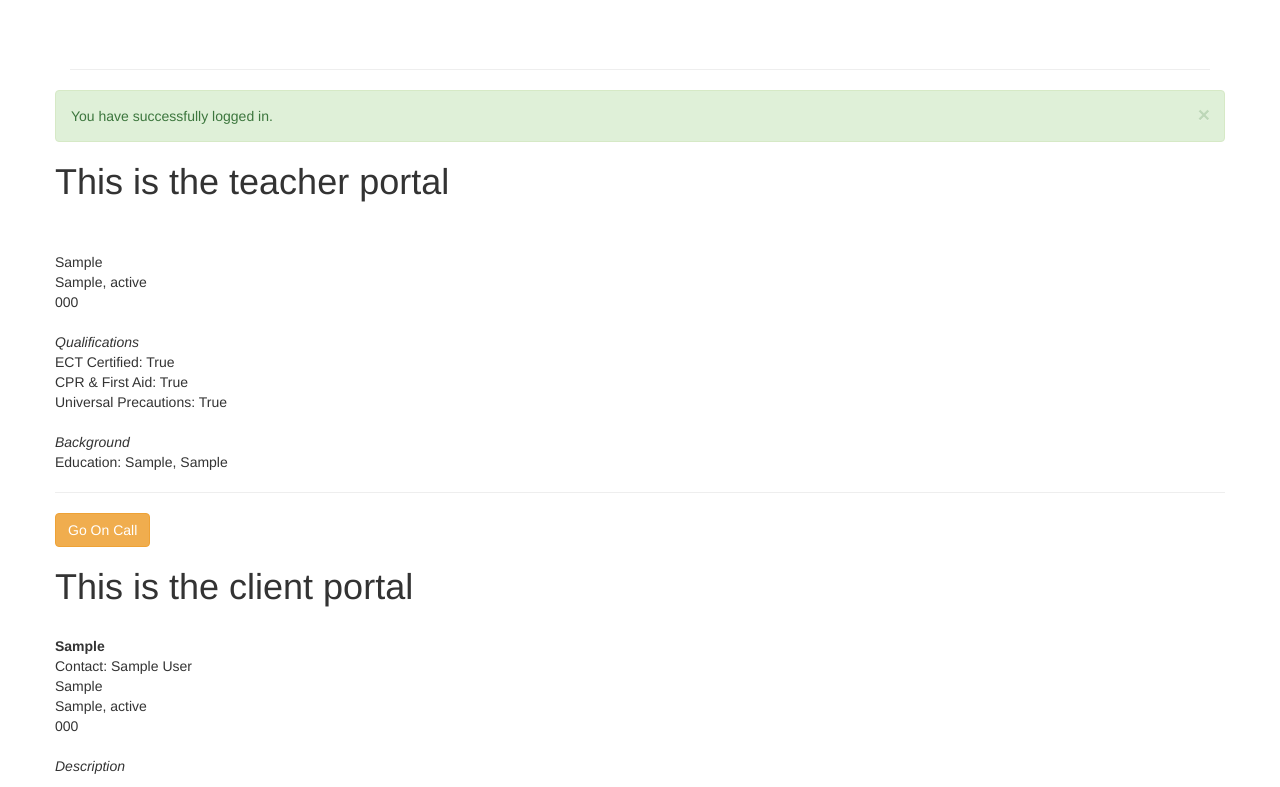
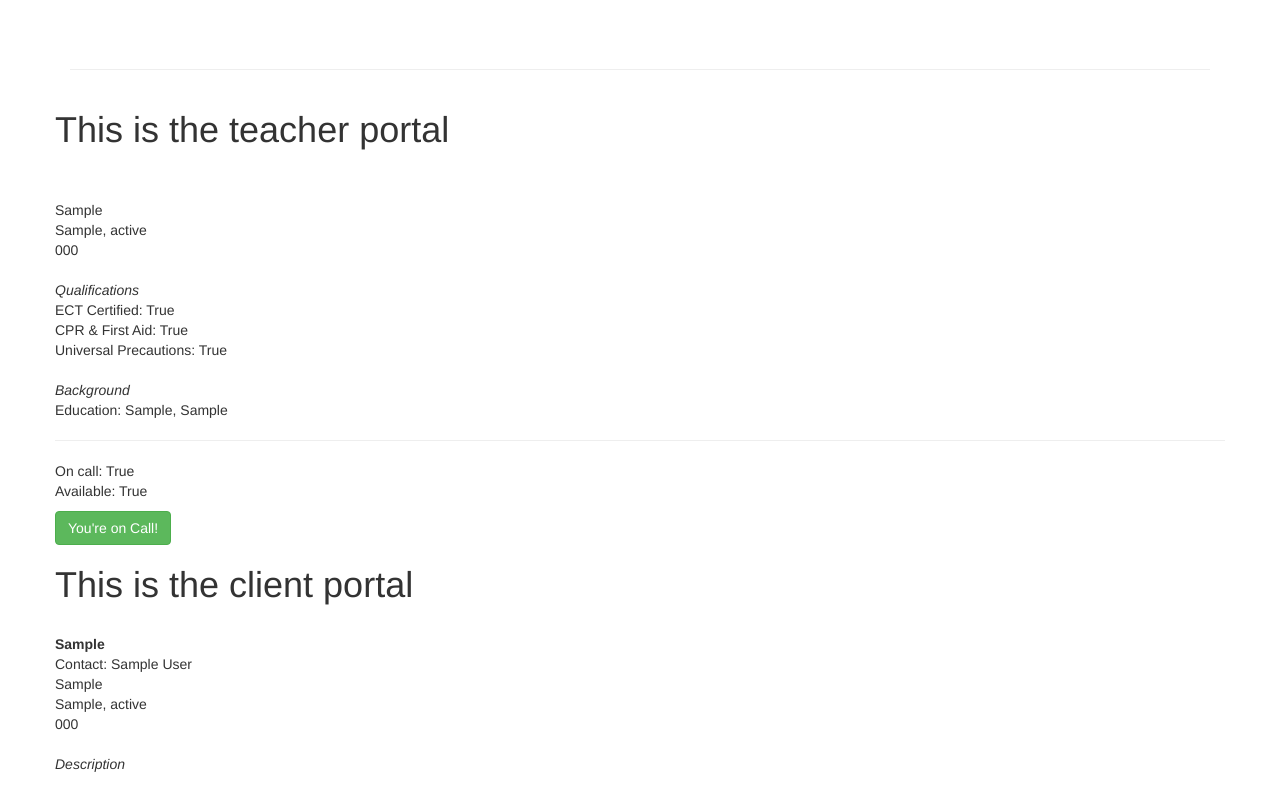
Before and after one commit to cheenbabes/ExtraHands, a Django app: page /myaccount/ in a window 1280 px wide. Shown: the part 52-839 px from the top of the page. Run offline with Django 3.2, Linux system fonts and the light colour scheme; a user stored in the database is signed in; tables that the repository leaves empty hold one stand-in row (values such as "Sample post"); some libraries are stand-ins or nearby versions.

Commit message:
on-call functionality working

```diff
--- a/assets/js/ajax.js
+++ b/assets/js/ajax.js
@@ -1,6 +1,12 @@
-$(document).ready(function(){
-
-    $('#on-call').click(function(event){
-        alert("This jquery is working");
-    });
-});
+//$(document).ready(function(){
+//
+//    $('#on-call').click(function(event){
+//        $.ajax({
+//            type:'POST',
+//            url: '/action/on-call/'
+//        }).success(function(data, status){
+//            $('#on-call').removeClass('btn-warning').addClass('btn-success');
+//            $('#on-call').prop('value', 'You\'re on call!');
+//        })
+//    });
+//});
--- a/extra_hands_app/urls.py
+++ b/extra_hands_app/urls.py
@@ -12,6 +12,7 @@ url(r'register/teacher/$', views.register_teacher, name='register_teacher'),
 url(r'register/client/$', views.register_client, name='register_client'),
 url(r'login/$', views.user_login, name='login'),
 url(r'logout/$', views.user_logout, name='logout'),
-url(r'myaccount/$', views.my_account, name='myaccount')
+url(r'myaccount/$', views.my_account, name='myaccount'),
+url(r'action/on-call/$', views.go_on_call, name='go_on_call')
 
 )
--- a/extra_hands_app/views.py
+++ b/extra_hands_app/views.py
@@ -2,7 +2,7 @@ from django.shortcuts import render
 from django.http import HttpResponse
 from extra_hands_app.models import Teacher, Client, Available_Time, Event, Email_List
 from forms import EventForm, UserForm, TeacherForm, ClientForm
-from django.http import HttpResponseRedirect
+from django.http import HttpResponseRedirect, HttpResponseNotAllowed
 from django.core.urlresolvers import reverse
 from django.contrib.auth import authenticate, login, logout
 from django.contrib.auth.decorators import login_required
@@ -218,3 +218,17 @@ def my_account(request):
     context_dict['message'] = "You have successfully logged in."
 
     return render(request, "myaccount.html", context_dict)
+
+@login_required
+def go_on_call(request):
+    if request.method == 'POST':
+        if Teacher.objects.filter(user=request.user).exists():
+            teacher = Teacher.objects.get(user = request.user)
+            #reverse whatever it is
+            teacher.on_call = not teacher.on_call
+            teacher.save()
+            return HttpResponseRedirect("/myaccount/")
+        else:
+            return HttpResponse("I have no idea how you got here")
+    else:
+        return HttpResponseRedirect("/myaccount/")
--- a/templates/myaccount.html
+++ b/templates/myaccount.html
@@ -5,10 +5,10 @@
 
 {% block content %}
 
-<div class="alert alert-success alert-dismissible" role="alert">
-  <button type="button" class="close" data-dismiss="alert" aria-label="Close"><span aria-hidden="true">&times;</span></button>
-  {{ message }}
-</div>
+{#<div class="alert alert-success alert-dismissible" role="alert">#}
+{#  <button type="button" class="close" data-dismiss="alert" aria-label="Close"><span aria-hidden="true">&times;</span></button>#}
+{#  {{ message }}#}
+{#</div>#}
 
 {#This page will be the basis for the teacher, client, and admin dashboard#}
 
--- a/templates/teacher_account.html
+++ b/templates/teacher_account.html
@@ -16,5 +16,19 @@
     <hr>
 </p>
 
+<p>
+    On call: {{ user.teacher.on_call }}<br>
+    Available: {{ user.teacher.is_available }}
+</p>
+    {% if user.teacher.on_call %}
+           <form method="post" action="/action/on-call/">
+        {% csrf_token %}
+        <button id="on-call" type="submit" class="btn btn-success">You're on Call!</button>
+    </form>
+    {% else %}
+        <form method="post" action="/action/on-call/">
+        {% csrf_token %}
+        <button id="on-call" type="submit" class="btn btn-danger">Go On Call</button>
+    </form>
 
-    <button id="on-call" class="btn btn-warning">Go On Call</button>
+    {% endif %}
```
